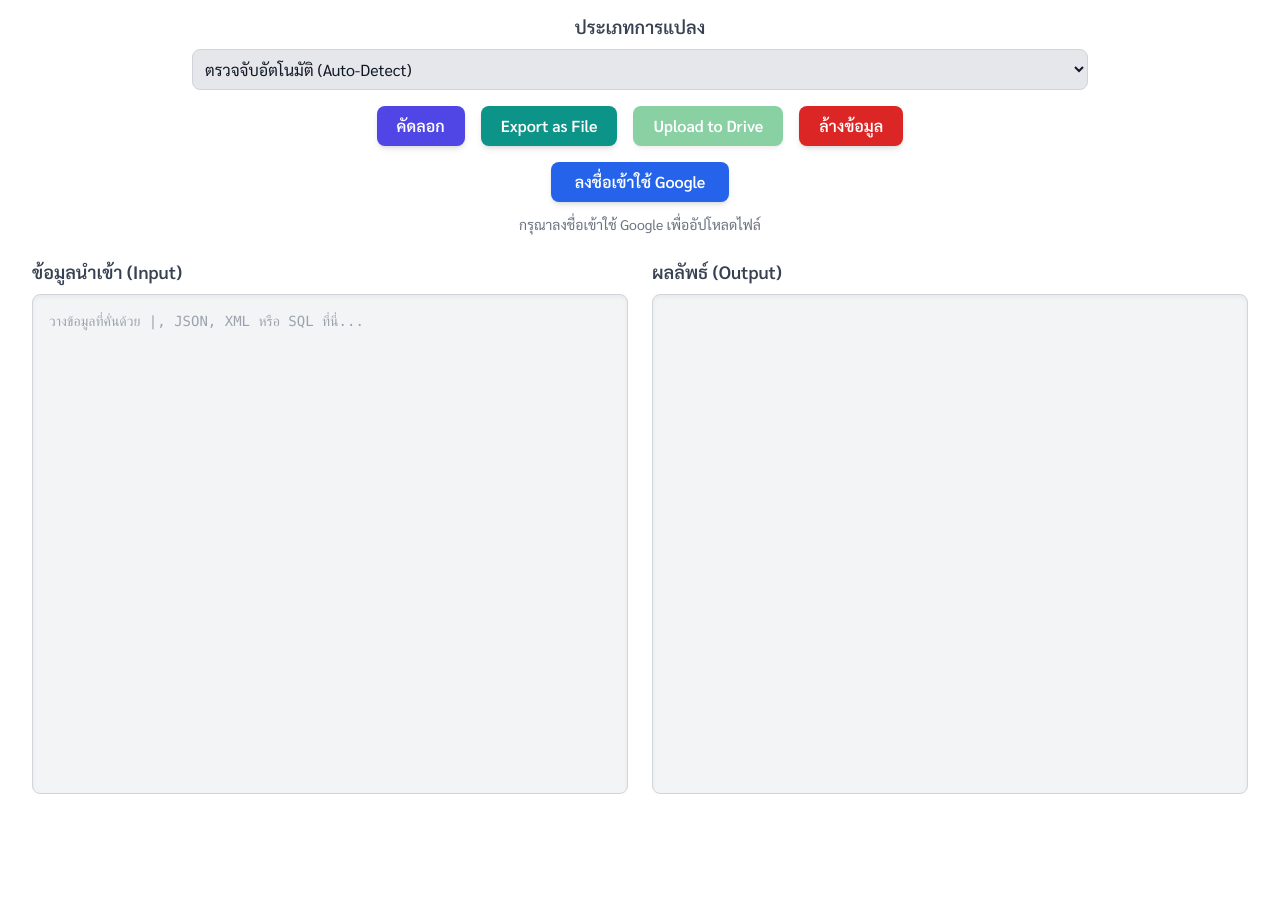
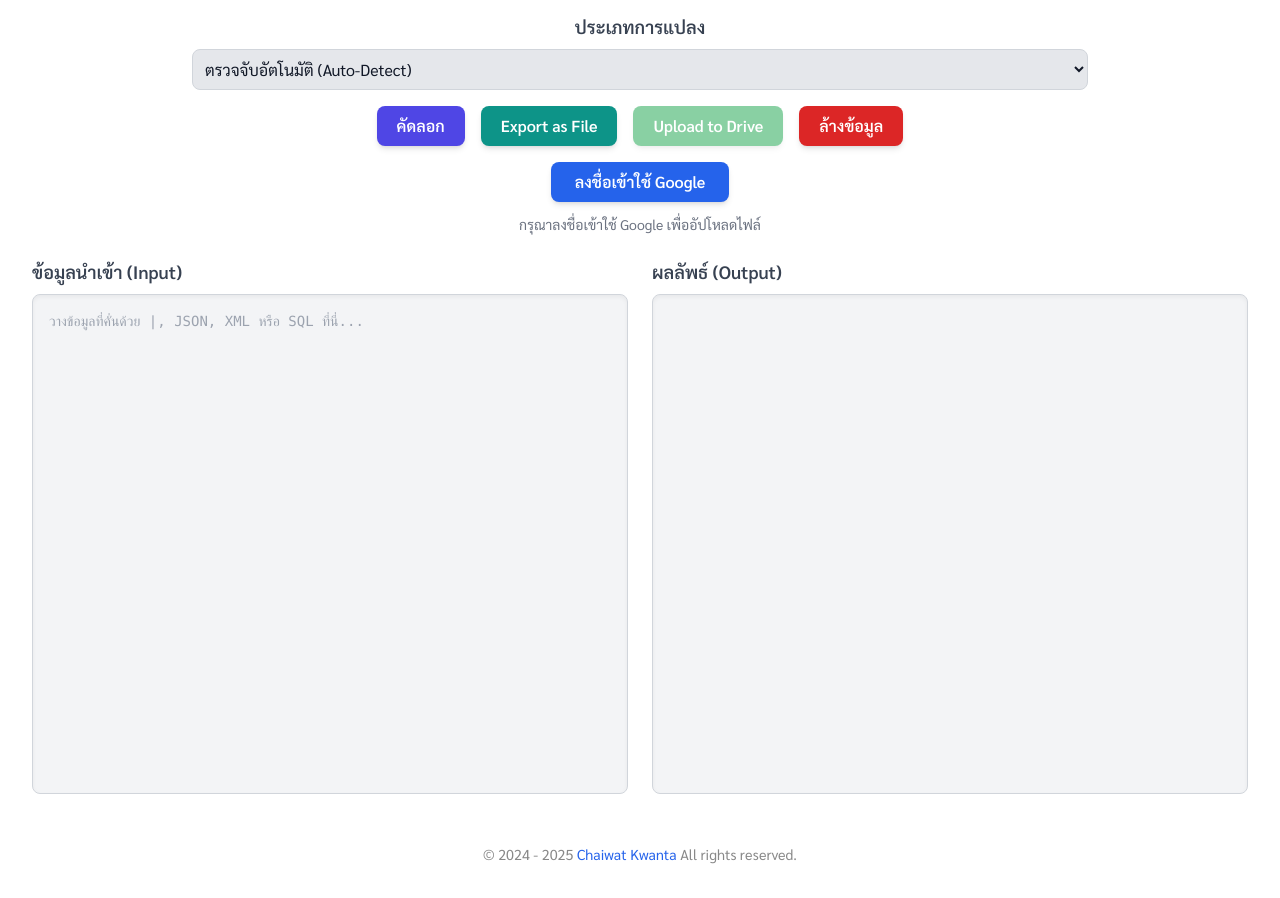
Before and after one commit to chaiwat20180/DataToJson, a plain HTML site: page index.html in a window 1280 px wide. Shown: the part 107-1005 px from the top of the page. Before the commit the page ends 933 px from the top, so only its background shows below. Drawn offline with nearby package versions, Linux system fonts and the light colour scheme; some packages are replaced by stand-ins of ours; a script that the page names is missing.

Commit message:
Update index.html

```diff
--- a/index.html
+++ b/index.html
@@ -58,6 +58,12 @@
         .hljs {
             transition: background-color 0.3s;
             background: transparent !important; /* Let parent div control background */
+        }
+        .copyright {
+            text-align: center;
+            margin-top: 50px;
+            font-size: 0.9rem;
+            color: #888;
         }
     </style>
 </head>
@@ -124,6 +130,9 @@
                 </div>
             </div>
         </main>
+        <div class="copyright">
+                &copy; <span id="currentYear"></span> <a href="https://github.com/chaiwat20180" class="text-decoration-none text-blue-600">Chaiwat Kwanta</a> All rights reserved.
+        </div>
     </div>
 
     <script>
@@ -154,6 +163,7 @@
     const githubLightTheme = $('#github-light-theme');
     const githubDarkTheme = $('#github-dark-theme');
 
+    $('#currentYear').text(`2024 - ${new Date().getFullYear()}`);
 
     // --- Theme Switching Logic ---
     function updateHighlightTheme(language) {
```
